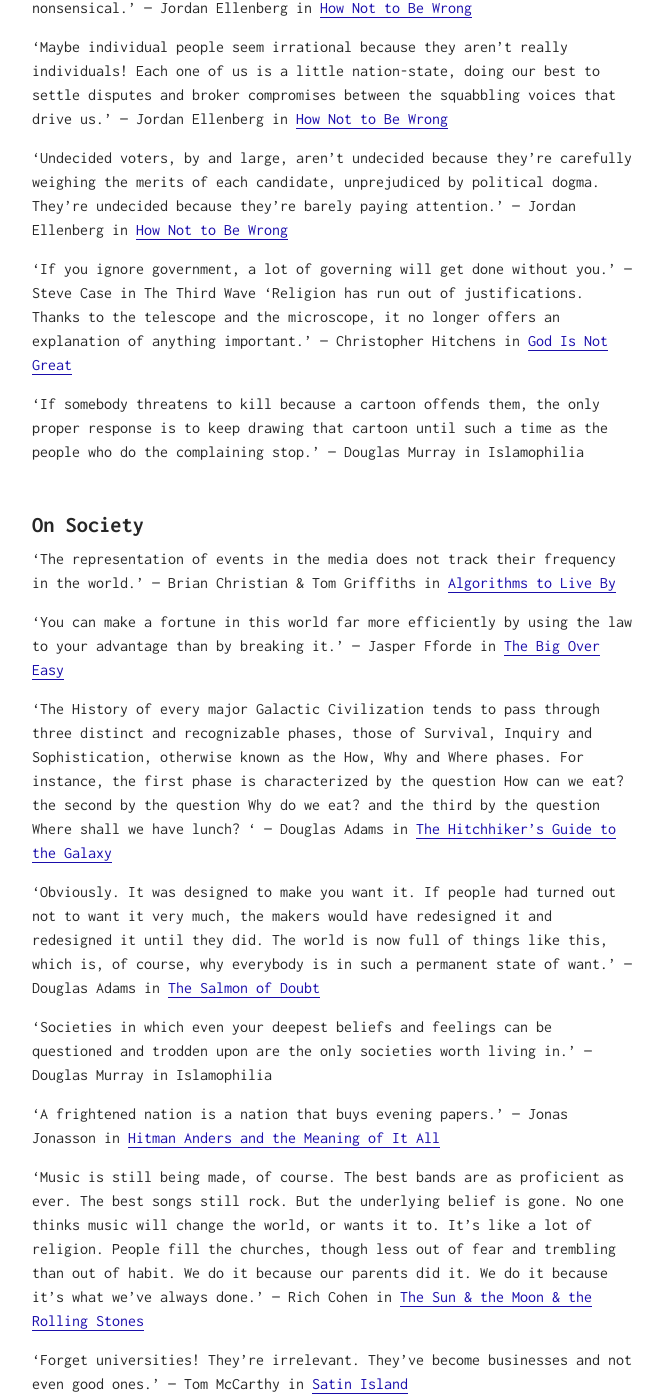
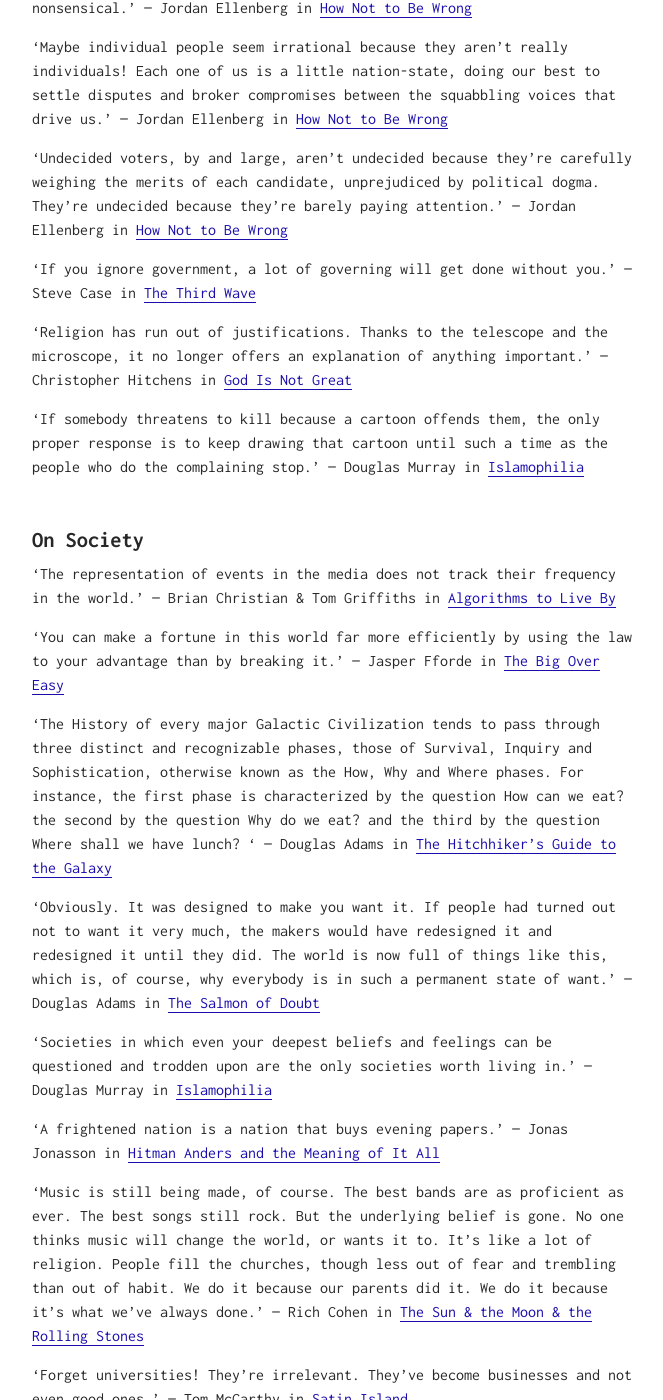
Before and after one commit to maxhumber/maxhumber.com, a Jekyll site: the page built from _posts/2016-12-24-favourite-quotes-2016.md, in a window 1280 px wide and 1400 px high, scrolled down 2683 px. Shown: the whole window, without its empty margins (308-971 px from the left). Built offline with Jekyll 4.4.1, drawn with Linux system fonts in a browser that asks for light colours; our own code applies the rules of GitHub Pages for plain Markdown files; some of the changed lines change nothing that is shown.

Commit message:
Fix a couple of links

```diff
--- a/_posts/2016-12-24-favourite-quotes-2016.md
+++ b/_posts/2016-12-24-favourite-quotes-2016.md
@@ -64,10 +64,11 @@
 
 'Undecided voters, by and large, aren't undecided because they're carefully weighing the merits of each candidate, unprejudiced by political dogma. They're undecided because they're barely paying attention.' — Jordan Ellenberg in [How Not to Be Wrong](http://amzn.to/2iojAaT)
 
-'If you ignore government, a lot of governing will get done without you.' — Steve Case in The Third Wave
+'If you ignore government, a lot of governing will get done without you.' — Steve Case in [The Third Wave](http://amzn.to/2hBnysC)
+
 'Religion has run out of justifications. Thanks to the telescope and the microscope, it no longer offers an explanation of anything important.' — Christopher Hitchens in [God Is Not Great](http://amzn.to/2hTifb9)
 
-'If somebody threatens to kill because a cartoon offends them, the only proper response is to keep drawing that cartoon until such a time as the people who do the complaining stop.' — Douglas Murray in Islamophilia
+'If somebody threatens to kill because a cartoon offends them, the only proper response is to keep drawing that cartoon until such a time as the people who do the complaining stop.' — Douglas Murray in [Islamophilia](https://www.goodreads.com/book/show/18044655-islamophilia)
 
 On Society
 ==========
@@ -80,7 +81,7 @@
 
 'Obviously. It was designed to make you want it. If people had turned out not to want it very much, the makers would have redesigned it and redesigned it until they did. The world is now full of things like this, which is, of course, why everybody is in such a permanent state of want.' — Douglas Adams in [The Salmon of Doubt](http://amzn.to/2hit6uz)
 
-'Societies in which even your deepest beliefs and feelings can be questioned and trodden upon are the only societies worth living in.' — Douglas Murray in Islamophilia
+'Societies in which even your deepest beliefs and feelings can be questioned and trodden upon are the only societies worth living in.' — Douglas Murray in [Islamophilia](https://www.goodreads.com/book/show/18044655-islamophilia)
 
 'A frightened nation is a nation that buys evening papers.' — Jonas Jonasson in [Hitman Anders and the Meaning of It All](http://amzn.to/2hmkmoQ)
 
```
